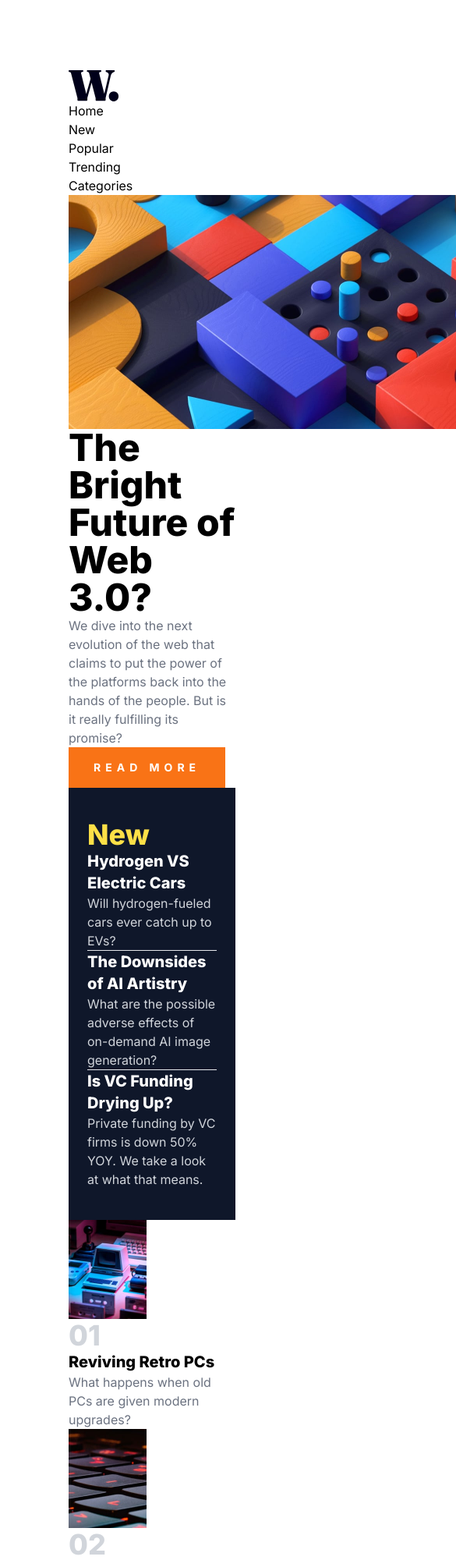
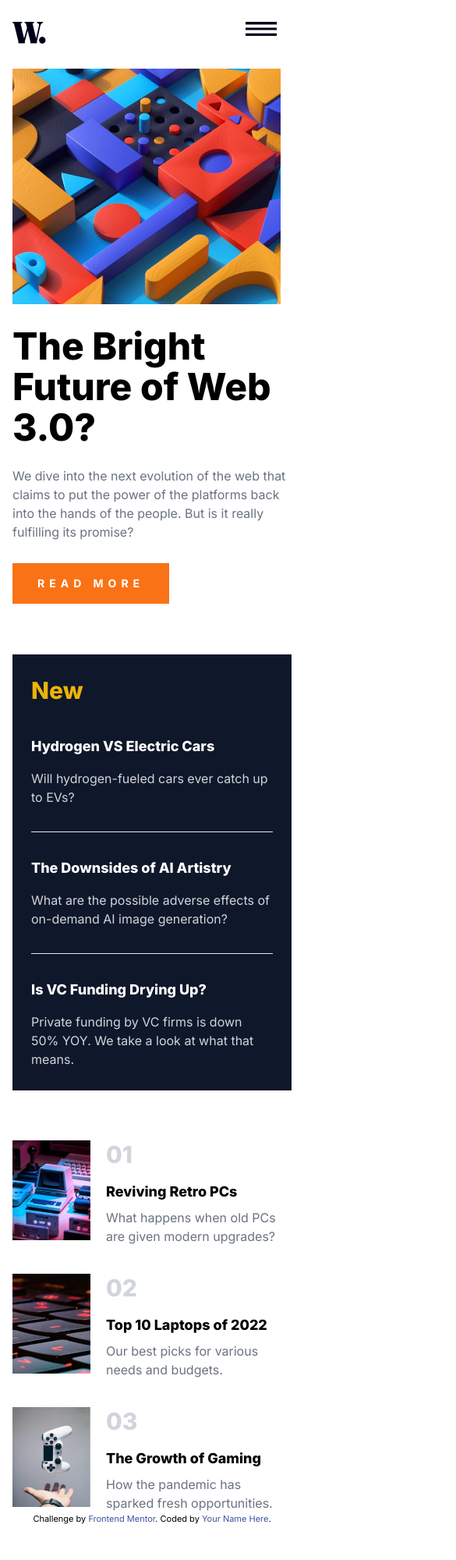
Before and after one commit to Histman726/news-homwpage, a website built with Vite: page index.html in a window 390 px wide. Shown: the top 2000 px of the page at 78% size, 585 px wide, since content can reach past the window. Built offline with nearby package versions, Linux system fonts and the light colour scheme.

Commit message:
Mobile first terminado

```diff
--- a/index.html
+++ b/index.html
@@ -15,12 +15,15 @@
     .attribution a { color: hsl(228, 45%, 44%); }
   </style>
 </head>
-<body class="px-88 py-90">
-<header>
+<body class="lg:px-88 lg:py-90 px-4 py-7">
+<header class="flex gap-64">
   <div class="logo">
     <img src="/img/logo.svg" alt="">
   </div>
-  <nav>
+  <div class="menu">
+    <img src="/img/icon-menu.svg" alt="">
+  </div>
+  <nav class="hidden lg:block">
     <ul>
       <li>Home</li>
       <li>New</li>
@@ -30,57 +33,58 @@
     </ul>
   </nav>
 </header>
-<main>
+<main class="mt-8">
   <div class="fondo">
-    <img src="/img/image-web-3-desktop.jpg" alt="">
+    <img src="/img/image-web-3-mobile.jpg" alt="">
   </div>
-  <h1>The Bright Future of Web 3.0?</h1>
-  <p class="text-gray-500">We dive into the next evolution of the web that claims to put the power of the platforms back into the hands of the people.
+  <h1 class="mt-7">The Bright Future of Web 3.0?</h1>
+  <p class="text-gray-500 mt-6">We dive into the next evolution of the web that claims to put the power of the platforms back into the hands of the people.
     But is it really fulfilling its promise?</p>
-  <button class="bg-orange-500 uppercase px-8 py-4 text-sm text-white tracking-[6px] font-bold">Read more</button>
+  <button class="btn-more mt-7">Read more</button>
 </main>
-<aside class="bg-slate-900 px-6 py-10">
-  <h2 class="text-yellow-300">New</h2>
-  <article>
+
+<aside class="bg-slate-900 lg:px-6 lg:py-10 py-7 px-6 mt-[65px]">
+  <h2 class="text-yellow-500">New</h2>
+  <article class="mt-10">
     <h3 class="text-white">Hydrogen VS Electric Cars</h3>
-    <p class="text-gray-300">Will hydrogen-fueled cars ever catch up to EVs?</p>
+    <p class="text-gray-300 mt-4">Will hydrogen-fueled cars ever catch up to EVs?</p>
   </article>
-  <hr>
-  <article>
+  <hr class="mt-8">
+  <article class="mt-8">
     <h3 class="text-white">The Downsides of AI Artistry</h3>
-    <p class="text-gray-300">What are the possible adverse effects of on-demand AI image generation?</p>
+    <p class="text-gray-300 mt-4">What are the possible adverse effects of on-demand AI image generation?</p>
   </article>
-  <hr>
-  <article>
+  <hr class="mt-8">
+  <article class="mt-8">
     <h3 class="text-white">Is VC Funding Drying Up?</h3>
-    <p class="text-gray-300">Private funding by VC firms is down 50% YOY. We take a look at what that means.</p>
+    <p class="text-gray-300 mt-4">Private funding by VC firms is down 50% YOY. We take a look at what that means.</p>
   </article>
 </aside>
 
-<footer>
-  <article>
+<footer class="mt-16 grid grid-cols-[100px_1fr] gap-x-5 gap-y-9">
   <div class="relation">
     <img src="/img/image-retro-pcs.jpg" alt="">
   </div>
+  <article>
     <h2 class="text-gray-300">01</h2>
-    <h3>Reviving Retro PCs</h3>
-    <p class="text-gray-500">What happens when old PCs are given modern upgrades?</p>
+    <h3 class="mt-4">Reviving Retro PCs</h3>
+    <p class="text-gray-500 text-wrap mt-2">What happens when old PCs are given modern upgrades?</p>
   </article>
-  <article>
   <div class="relation">
     <img src="/img/image-top-laptops.jpg" alt="">
   </div>
+  <article class="">
     <h2 class="text-gray-300">02</h2>
-    <h3>Top 10 Laptops of 2022</h3>
-    <p class="text-gray-500">Our best picks for various needs and budgets.</p>
+    <h3 class="mt-4">Top 10 Laptops of 2022</h3>
+    <p class="text-gray-500 text-wrap mt-2">Our best picks for various needs and budgets.</p>
   </article>
-  <article>
   <div class="relation">
-      <img src="/img/image-retro-pcs.jpg" alt="">
+    <img src="/img/image-gaming-growth.jpg" alt="">
   </div>
+  <article class="">
     <h2 class="text-gray-300">03</h2>
-    <h3>The Growth of Gaming</h3>
-    <p class="text-gray-500">How the pandemic has sparked fresh opportunities.</p>
+    <h3 class="mt-4">The Growth of Gaming</h3>
+    <p class="text-gray-500 text-wrap mt-2">How the pandemic has sparked fresh opportunities.</p>
   </article>
 </footer>
   <div class="attribution">
--- a/src/index.css
+++ b/src/index.css
@@ -5,15 +5,23 @@
 
 @layer components{
   .logo{
-    @apply w-[88px]
+    @apply lg:w-[88px] w-[43px] h-[28px]
+  }
+
+  .menu{
+    @apply lg:hidden w-[40px] h-[18px]
   }
 
   .fondo{
-    @apply w-[730px] h-[300px]
+    @apply lg:w-[730px] lg:h-[300px] w-[344px] h-[302px]
   }
 
   .relation{
     @apply w-[100px] h-[128px]
+  }
+
+  .btn-more{
+    @apply bg-orange-500 uppercase px-8 py-4 text-sm text-white tracking-[6px] font-bold
   }
 }
 
@@ -22,12 +30,15 @@
     font-family: 'Inter', sans-serif;
   }
   h1{
-    @apply text-5xl font-extrabold
+    @apply lg:text-5xl text-[48px] leading-[3.25rem] font-extrabold
   }
   h2{
-    @apply text-4xl font-extrabold
+    @apply lg:text-4xl text-3xl font-extrabold
   }
   h3{
-    @apply text-xl font-extrabold
+    @apply text-[18px] font-extrabold
+  }
+  img{
+    @apply w-full h-full
   }
 }
--- a/tailwind.config.js
+++ b/tailwind.config.js
@@ -6,6 +6,9 @@ export default {
   ],
   theme: {
     extend: {
+      screens:{
+        'sm':'375px'
+      },
       padding:{
         '88':'88px',
         '90':'90px'
```
Also changed, not shown: src/output.css. Lines whose indentation alone changed are shown as unchanged.
